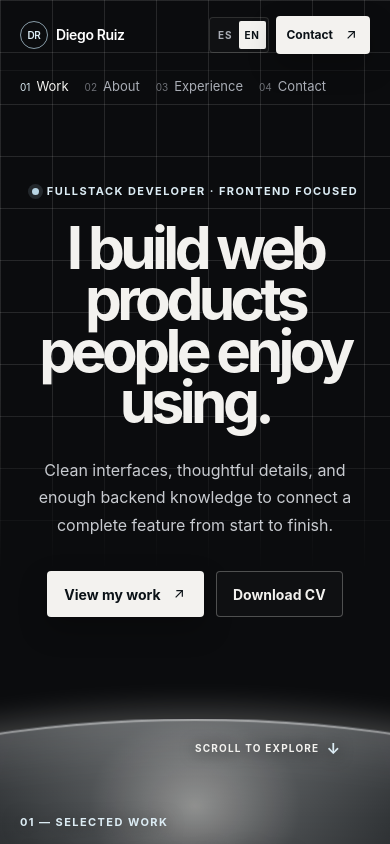
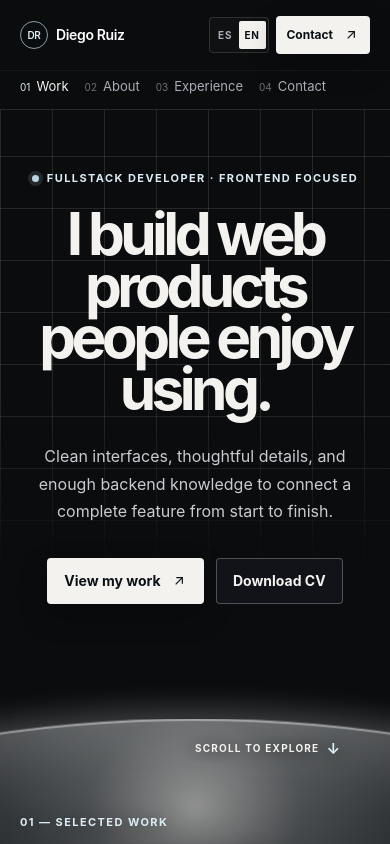
Before and after one commit to DiegoRuiz8/personal-portfolio, a React (Vite) app: page / in a window 390 px wide. Shown: the top 844 px of the page. Built offline with nearby package versions, Linux system fonts and the light colour scheme.

Commit message:
refine hero visual hierarchy

```diff
--- a/src/index.css
+++ b/src/index.css
@@ -37,8 +37,8 @@ button { font: inherit; }
 
 .site-shell { position: relative; overflow: clip; background: var(--canvas); }
 .site-grid { position: absolute; inset: 0 0 auto; z-index: 0; height: 36rem; pointer-events: none; background-image: linear-gradient(var(--hero-grid-line) 1px, transparent 1px), linear-gradient(90deg, var(--hero-grid-line) 1px, transparent 1px); background-size: clamp(58px, 7vw, 96px) clamp(58px, 7vw, 96px); mask-image: linear-gradient(to bottom, #000 0%, #000 68%, transparent 100%); }
-.site-header { position: sticky; top: 0; z-index: 30; border-bottom: 1px solid transparent; transition: background-color 200ms ease, border-color 200ms ease, backdrop-filter 200ms ease; }
-.site-header--scrolled { border-color: var(--line); background: rgba(11, 12, 14, 0.78); backdrop-filter: blur(18px); }
+.site-header { position: sticky; top: 0; z-index: 30; border-bottom: 1px solid var(--line); background: var(--canvas); transition: background-color 200ms ease, border-color 200ms ease, backdrop-filter 200ms ease; }
+.site-header--scrolled { border-color: var(--line-strong); background: var(--canvas); backdrop-filter: blur(18px); }
 .logo-mark { display: grid; width: 28px; height: 28px; place-items: center; border: 1px solid rgba(185, 213, 228, 0.72); border-radius: 50%; color: var(--accent-strong); font-size: 10px; letter-spacing: -0.04em; }
 .nav-item { display: inline-flex; align-items: baseline; gap: 6px; color: var(--muted); font-size: 13px; transition: color 200ms ease; }
 .nav-item span { color: rgba(169, 173, 181, 0.62); font-size: 10px; }
@@ -54,8 +54,8 @@ button { font: inherit; }
 .button:hover { transform: translateY(-2px); }
 .button--primary { background: var(--text); color: var(--accent-ink); box-shadow: 0 12px 28px rgba(0, 0, 0, 0.25); }
 .button--primary:hover { background: var(--accent-strong); box-shadow: 0 16px 34px rgba(0, 0, 0, 0.3); }
-.button--ghost { border-color: var(--line-strong); background: rgba(243, 242, 239, 0.02); color: var(--text); }
-.button--ghost:hover { border-color: var(--accent-strong); background: rgba(185, 213, 228, 0.08); }
+.button--ghost { border-color: var(--line-strong); background: var(--canvas-raised); color: var(--text); }
+.button--ghost:hover { border-color: var(--accent-strong); background: var(--surface-raised); }
 .button--small { min-height: 38px; padding: 0.45rem 0.75rem; font-size: 12px; }
 .header-actions { display: flex; align-items: center; gap: 0.7rem; }
 .language-switcher { display: inline-flex; min-height: 38px; align-items: center; border: 1px solid var(--line); border-radius: 4px; padding: 2px; background: rgba(243, 242, 239, 0.025); }
@@ -67,7 +67,7 @@ button { font: inherit; }
 .intro-flow__horizon { position: absolute; z-index: 0; top: 32rem; left: 50%; width: max(76rem, 116vw); height: 54rem; overflow: hidden; border: 1px solid rgba(243, 242, 239, 0.15); border-radius: 50% 50% 0 0 / 44% 44% 0 0; background: radial-gradient(ellipse at 50% 14%, rgba(249, 249, 246, 0.55) 0%, rgba(192, 199, 203, 0.34) 12%, rgba(77, 85, 91, 0.3) 31%, rgba(15, 17, 21, 0.94) 57%, var(--canvas) 76%); background-color: var(--canvas); box-shadow: 0 -10px 28px rgba(243, 242, 239, 0.22), inset 0 2px 1px rgba(255, 255, 255, 0.38), inset 0 26px 48px rgba(255, 255, 255, 0.08); transform: translateX(-50%); }
 .intro-flow__horizon::before { position: absolute; inset: 0; border-radius: inherit; background: linear-gradient(to bottom, rgba(255, 255, 255, 0.13), transparent 16%, rgba(0, 0, 0, 0.52) 55%, transparent 78%); content: ""; }
 .intro-flow::after { position: absolute; z-index: 1; inset: 0; pointer-events: none; background: linear-gradient(to bottom, transparent 0%, transparent 43rem, var(--canvas) 82rem, var(--canvas) 100%); }
-.hero-section { position: relative; z-index: 2; min-height: min(48rem, calc(100dvh - 4.5rem)); padding-top: clamp(4rem, 8vw, 7.75rem); padding-bottom: 8.5rem; }
+.hero-section { position: relative; z-index: 2; min-height: min(48rem, calc(100dvh - 4.5rem)); padding-top: clamp(3.25rem, 4.25vw, 4.5rem); padding-bottom: 8.5rem; }
 .hero-section__content { position: relative; z-index: 1; max-width: 58rem; margin: 0 auto; text-align: center; }
 .hero-title { max-width: 58rem; margin: 1.4rem auto 0; color: var(--text); font-size: clamp(3.5rem, 8vw, 7.5rem); font-weight: 680; letter-spacing: -0.078em; line-height: 0.88; }
 .hero-title span { color: #d9e9f1; }
@@ -196,7 +196,7 @@ button { font: inherit; }
   .site-grid { background-size: 52px 52px; }
   .intro-flow__horizon { top: 38rem; width: 78rem; height: 39rem; }
   .intro-flow::after { background: linear-gradient(to bottom, transparent 0%, transparent 43rem, var(--canvas) 67rem, var(--canvas) 100%); }
-  .hero-section { min-height: 42rem; padding-top: 4.6rem; padding-bottom: 7rem; }
+  .hero-section { min-height: 42rem; padding-top: 3.75rem; padding-bottom: 7rem; }
   .hero-scroll-cue { bottom: 1.6rem; }
 }
 
```
